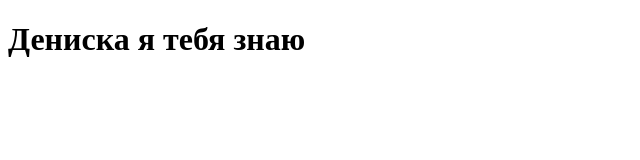
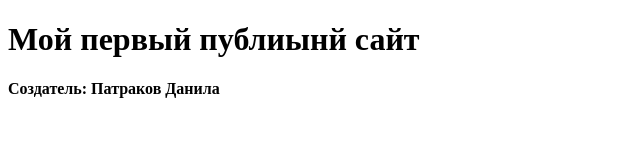
Before and after one commit to St1nger01/MyNewSite, a plain HTML site: page index.html in a window 1280 px wide. Shown: the whole page, without its empty margins (0-640 px from the left). Drawn offline with Linux system fonts and the light colour scheme.

Commit message:
Update index.html

```diff
--- a/index.html
+++ b/index.html
@@ -7,6 +7,7 @@
     <title>New Site</title>
 </head>
 <body>
-    <h1>Дениска я тебя знаю<h1>
+    <h1>Мой первый публиынй сайт<h1>
+    <h4>Создатель: Патраков Данила<h4>
 </body>
 </html>
```
